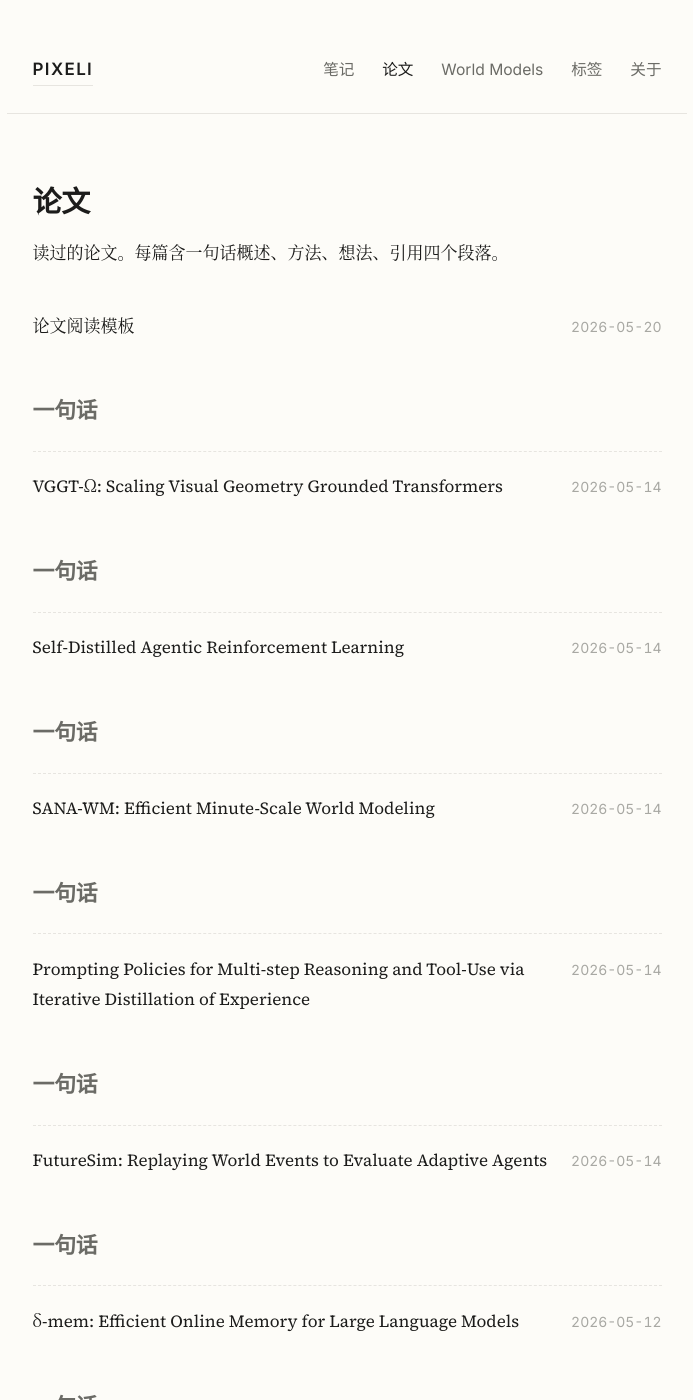
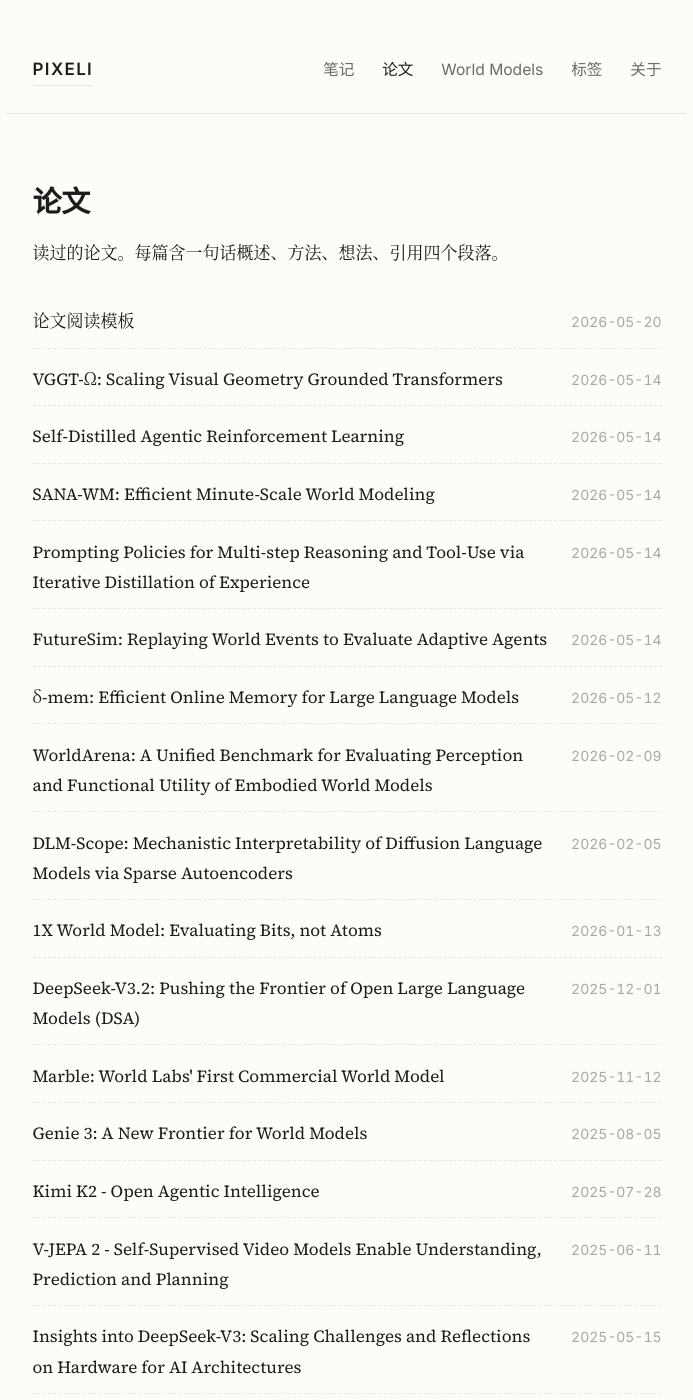
Before and after one commit to pixeli99/PIXELI, a Jekyll site: the page built from papers.md, in a window 1280 px wide and 1400 px high. Shown: the whole window, without its empty margins (293-986 px from the left). Built offline with Jekyll 4.4.1, drawn with Linux system fonts in a browser that asks for light colours; some of the changed text lies outside the part shown.

Commit message:
修论文列表 excerpt 恒显标题的 bug
Jekyll 自动 excerpt 把 `## 一句话` 渲染成 `<h2>一句话</h2>`，
`{% if p.excerpt %}` 对全部 58 篇恒真，导致每条都追加无用标题并触发
with-excerpt 布局。改用 `strip_html | strip | size > 10` 过滤，
论文列表恢复纯标题行；笔记列表仅对有实质摘要（>10 字）的条目展示摘要。

Co-Authored-By: Claude Sonnet 4.6 <noreply@anthropic.com>

```diff
--- a/papers.md
+++ b/papers.md
@@ -10,12 +10,13 @@ permalink: /papers/
 
 <ul class="entry-list">
 {% for p in site.papers reversed %}
-  <li{% if p.excerpt %} class="with-excerpt"{% endif %}>
+  {% assign p_exc = p.excerpt | strip_html | strip %}
+  <li{% if p_exc.size > 10 %} class="with-excerpt"{% endif %}>
     <div class="entry-head">
       <a href="{{ p.url | relative_url }}">{{ p.title }}</a>
       <time>{{ p.date | date: "%Y-%m-%d" }}</time>
     </div>
-    {% if p.excerpt %}<div class="entry-excerpt">{{ p.excerpt }}</div>{% endif %}
+    {% if p_exc.size > 10 %}<div class="entry-excerpt">{{ p_exc }}</div>{% endif %}
   </li>
 {% endfor %}
 </ul>
```
Also changed, not shown: notes.md (+3 -2 lines).
